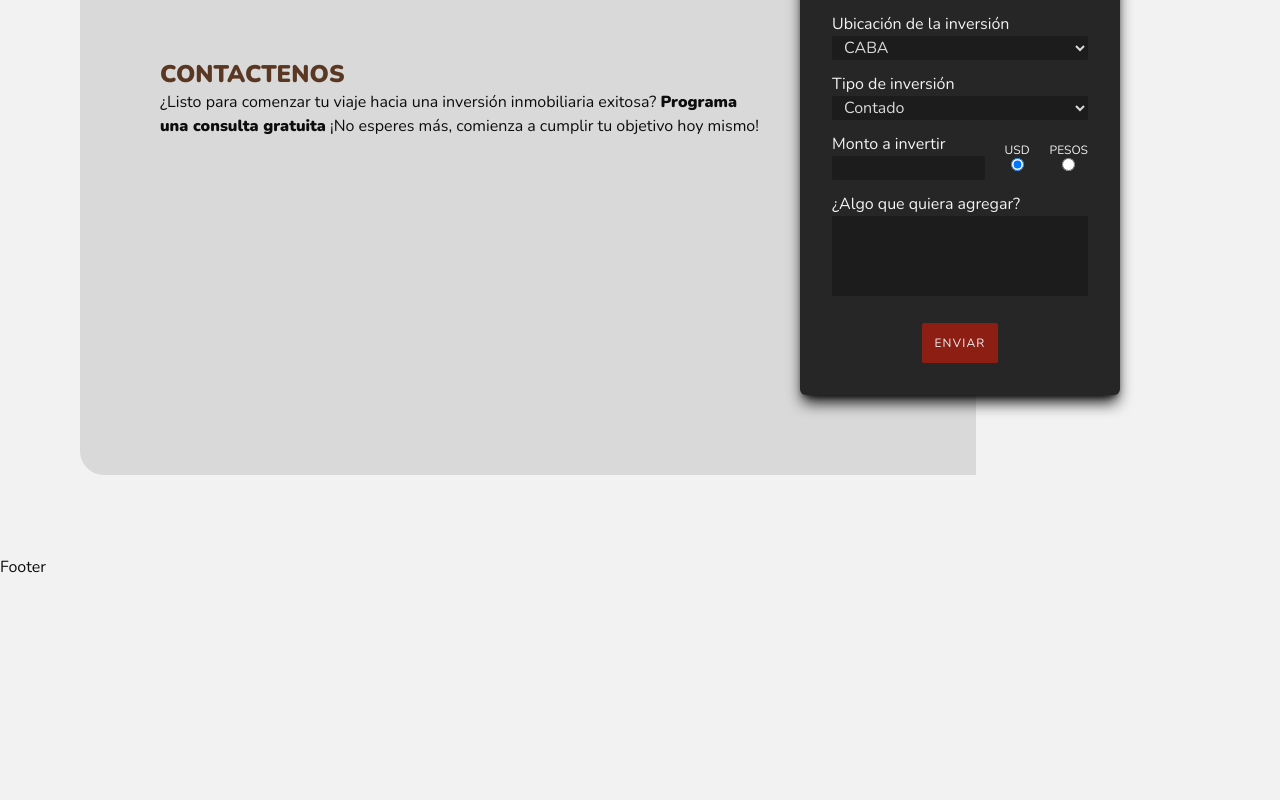
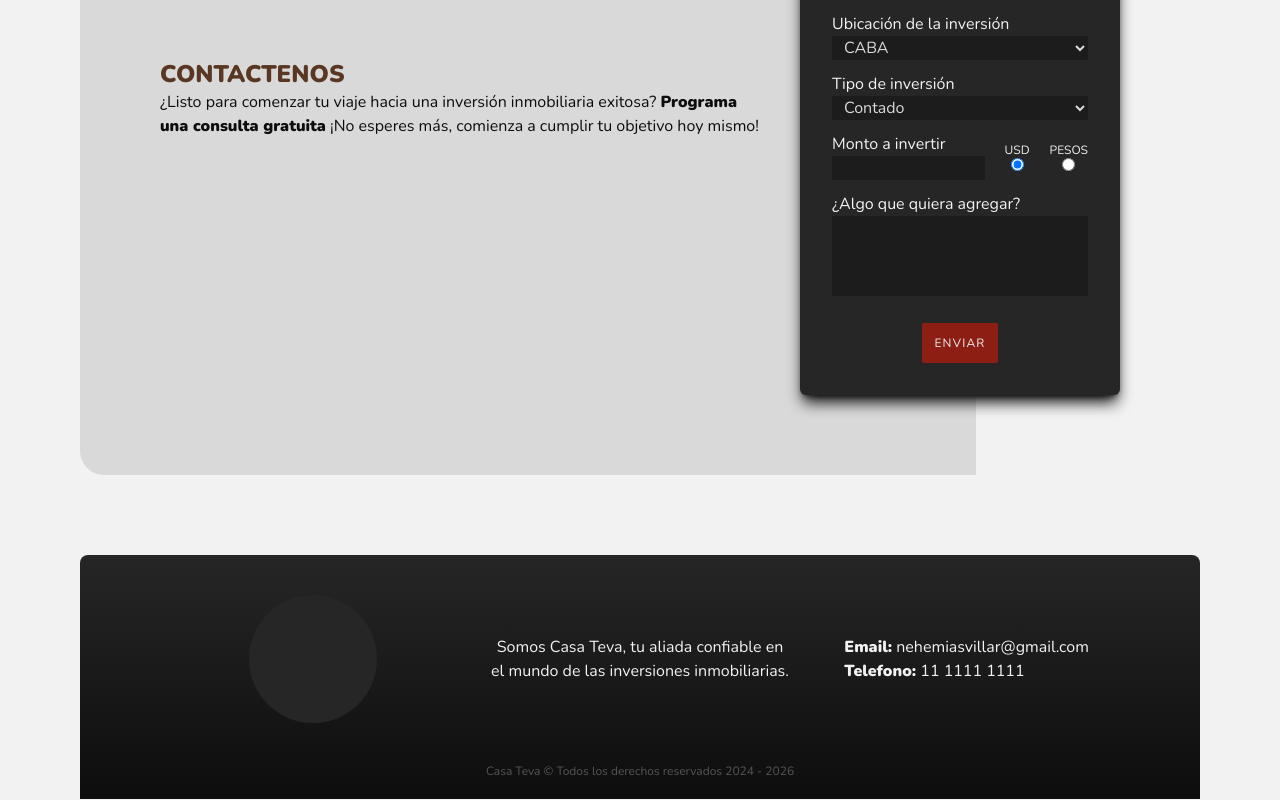
Before and after one commit to lucianoadamczuk/nahuel-gimenez, a Next.js app: page / in a window 1280 px wide. Shown: the part 2728-3528 px from the top of the page. Before the commit the page ends 3308 px from the top, so only its background shows below. Built offline with nearby package versions, Linux system fonts and the light colour scheme.

Commit message:
feat: :sparkles: add footer

```diff
--- a/public/locales/es/translation.json
+++ b/public/locales/es/translation.json
@@ -1,9 +1,9 @@
 {
   "config": {
     "title": "Casa Teva",
-    "description": "somos tu aliada confiable en el mundo de las inversiones inmobiliarias. Aquí nos dedicamos a ofrecer asesoramiento experto y servicios integrales para ayudarte a realizar las mejores inversiones en bienes raíces.",
-    "email": "",
-    "phone": ""
+    "description": "Somos Casa Teva, tu aliada confiable en el mundo de las inversiones inmobiliarias. Aquí nos dedicamos a ofrecer asesoramiento experto y servicios integrales para ayudarte a realizar las mejores inversiones en bienes raíces.",
+    "email": "nehemiasvillar@gmail.com",
+    "phone": "11 1111 1111"
   },
   "header": {
     "title": "Bienvenido a",
--- a/src/layouts/shared/Footer.tsx
+++ b/src/layouts/shared/Footer.tsx
@@ -1,3 +1,33 @@
+import { content } from "../../../public/locales/es";
+
 export default function Footer() {
-  return <div>Footer</div>;
+  return (
+    <footer className="container ">
+      <div className="container rounded-t-lg bg-gradient-to-t from-dark to-dark-soft pb-5 pt-10 text-light">
+        <section className=" grid place-items-center gap-5 md:grid-cols-3">
+          {/* logo */}
+          <div className="absolut size-32 rounded-full bg-dark-soft"></div>
+          {/* text */}
+          <p className=" text-center">
+            Somos Casa Teva, tu aliada confiable en el mundo de las inversiones
+            inmobiliarias.
+          </p>
+
+          {/* email and phone */}
+          <div>
+            <p>
+              <strong>Email:</strong> {content.config.email}
+            </p>
+            <p>
+              <strong>Telefono:</strong> {content.config.phone}
+            </p>
+          </div>
+        </section>
+
+        <div className="pt-10 text-center text-xs opacity-30">
+          <p>Casa Teva © Todos los derechos reservados 2024 - 2026</p>
+        </div>
+      </div>
+    </footer>
+  );
 }
```
